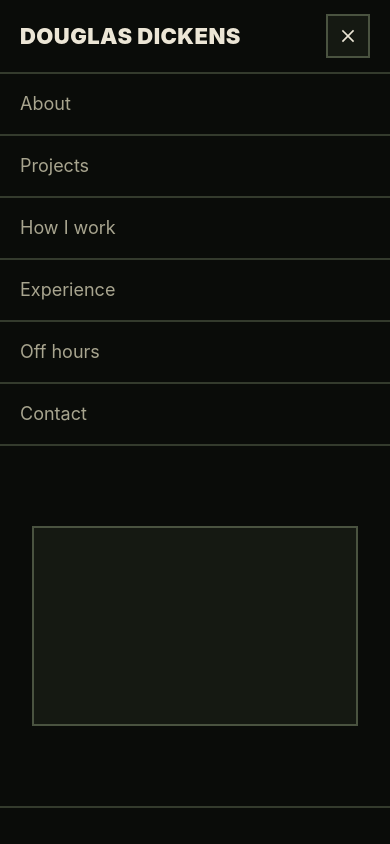
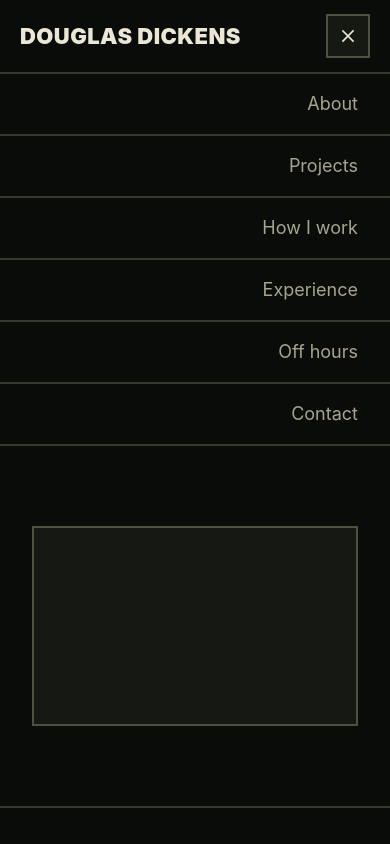
Before and after one commit to HellsMaximum/Portfolio-Website, a Next.js app: page / in a window 390 px wide. Both pictures are taken after a click on the button "Open menu". Shown: the top 844 px of the page. Built offline with nearby package versions, Linux system fonts and the light colour scheme.

Commit message:
updated the style of the mobile navbar

```diff
--- a/components/Navbar.tsx
+++ b/components/Navbar.tsx
@@ -89,7 +89,7 @@ export default function Navbar() {
               key={link.href}
               href={link.href}
               onClick={() => setOpen(false)}
-              className="block border-b-2 border-subtle px-5 py-4 text-lg text-muted last:border-b-0 hover:bg-card hover:text-primary"
+              className="block border-b-2 border-subtle py-4 pl-5 pr-8 text-right text-lg text-muted last:border-b-0 hover:bg-card hover:text-primary"
             >
               {link.label}
             </Link>
```
